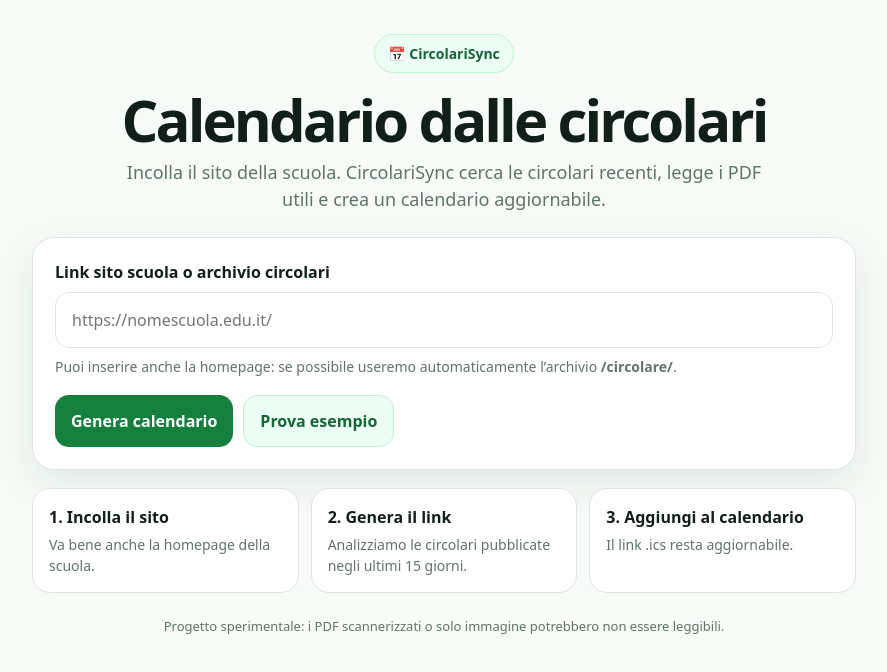
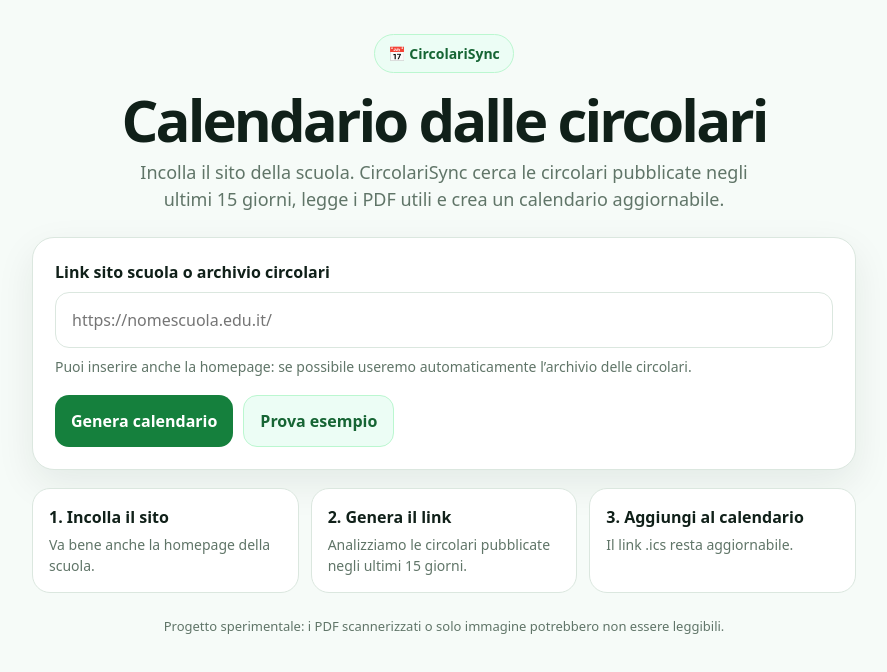
Before and after one commit to Dramof22/circolari-sync, a plain HTML site: page docs/index.html in a window 1280 px wide. Shown: the whole page, without its empty margins (196-1083 px from the left). Drawn offline with Linux system fonts and the light colour scheme.

Commit message:
Rifinisce testi homepage per periodo automatico

```diff
--- a/docs/index.html
+++ b/docs/index.html
@@ -438,8 +438,7 @@
       <div class="logo">📅 CircolariSync</div>
       <h1>Calendario dalle circolari</h1>
       <p class="subtitle">
-        Incolla il sito della scuola. CircolariSync cerca le circolari recenti,
-        legge i PDF utili e crea un calendario aggiornabile.
+        Incolla il sito della scuola. CircolariSync cerca le circolari pubblicate negli ultimi 15 giorni, legge i PDF utili e crea un calendario aggiornabile.
       </p>
     </section>
 
@@ -455,7 +454,7 @@
         />
 
         <div class="hint">
-          Puoi inserire anche la homepage: se possibile useremo automaticamente l’archivio <strong>/circolare/</strong>.
+          Puoi inserire anche la homepage: se possibile useremo automaticamente l’archivio delle circolari.
         </div>
 
         <div class="buttons">
```
